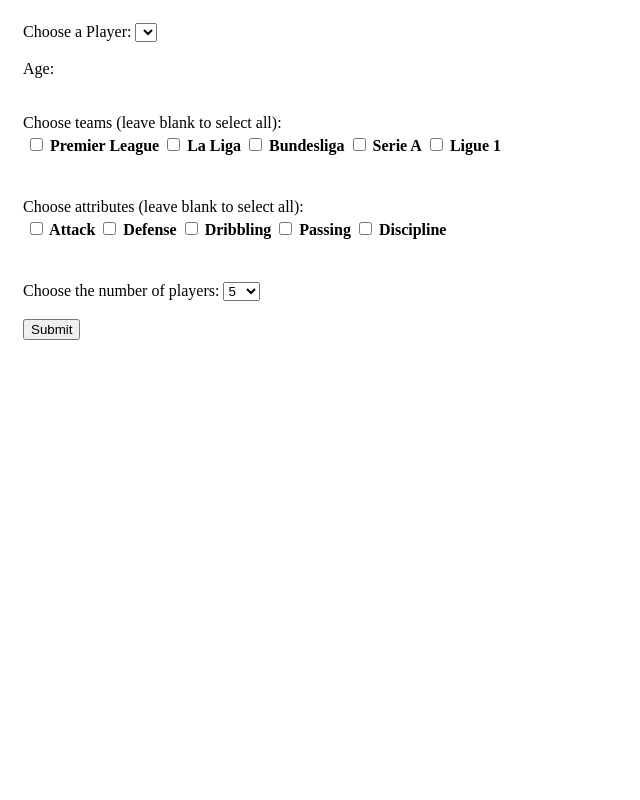
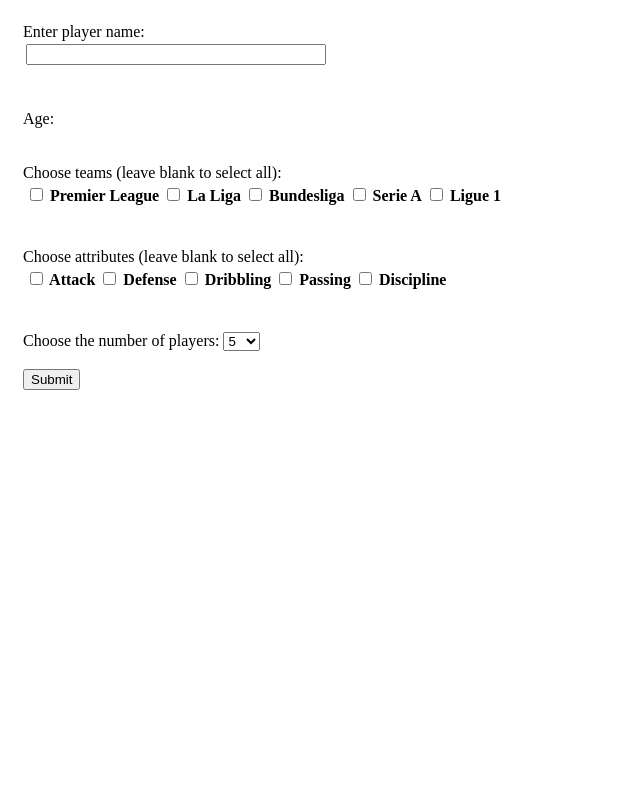
Before and after one commit to RohanJaisimha/Football_Similarities, a Flask app: template templates/index.html in a window 1280 px wide. Shown: the whole page, without its empty margins (0-640 px from the left). Run offline with Flask 2, Linux system fonts and the light colour scheme; the template is opened without the code that fills it, so the values that code supplies are empty; some libraries are stand-ins or nearby versions.

Commit message:
Add search capability

```diff
--- a/application.py
+++ b/application.py
@@ -7,6 +7,9 @@
 import json
 from attributes_and_teams import *
 
+# import difflib
+from fuzzywuzzy.fuzz import partial_ratio
+
 application = Flask(__name__)
 
 players_df = None
@@ -14,6 +17,7 @@
 
 def loadData(f_name):
     global players_df
+
     players_df = pd.read_csv(f_name)
     players_df = players_df.drop(
         [
@@ -117,14 +121,14 @@
     return similar_players
 
 
-def filterData(min_age, max_age, player_name, teams, attributes_to_compare):
+def filterData(min_age, max_age, player_name, team_name, teams, attributes_to_compare):
     global players_df
 
     for i in range(len(players_df)):
         player = players_df.iloc[i]
-        if (min_age <= player["age"] <= max_age and player["squad"] in teams) or player[
-            "name"
-        ] == player_name:
+        if min_age <= player["age"] <= max_age and player["squad"] in teams:
+            pass
+        elif player["name"] == player_name and player["squad"] == team_name:
             pass
         else:
             players_df["name"].iloc[i] = "undefined"
@@ -137,20 +141,18 @@
 def index():
     global players_df
 
-    player_names = sorted(list(players_df["name"]))
     overall_max_age = max(players_df["age"])
     overall_min_age = min(players_df["age"])
 
     return render_template(
         "index.html",
-        player_names=player_names,
+        overall_min_age=overall_min_age,
+        overall_max_age=overall_max_age,
         attacking_attributes=attacking_attributes,
         defensive_attributes=defensive_attributes,
         dribbling_attributes=dribbling_attributes,
         passing_attributes=passing_attributes,
         discipline_attributes=discipline_attributes,
-        overall_min_age=overall_min_age,
-        overall_max_age=overall_max_age,
         english_teams=english_teams,
         spanish_teams=spanish_teams,
         german_teams=german_teams,
@@ -166,6 +168,7 @@
     min_age, max_age = json.loads(request.form["age_range"])
     k = int(request.form["k"])
     player_name = request.form["player_name"]
+    team_name = request.form["team_name"]
     attributes_to_compare = json.loads(request.form["attributes"])
     teams = json.loads(request.form["teams"])
 
@@ -185,17 +188,41 @@
             + discipline_attributes
         )
 
-    filterData(min_age, max_age, player_name, teams, attributes_to_compare)
+    filterData(min_age, max_age, player_name, team_name, teams, attributes_to_compare)
     scaleData()
 
-    player = players_df[players_df["name"] == player_name].iloc[0]
-    players_df = players_df[players_df["name"] != player_name]
+    try:
+        player = players_df[
+            (players_df["name"] == player_name) & (players_df["squad"] == team_name)
+        ].iloc[0]
+    except IndexError:
+        return json.dumps(["ERROR"])
+    players_df = players_df[
+        (players_df["name"] != player_name) | (players_df["squad"] != team_name)
+    ]
 
     similar_players = findkNN(player, k, attributes_to_compare)
     loadData("./Data/Top5Leagues_201920_Stats.csv")
     return json.dumps(similar_players)
 
 
+@application.route("/searchPlayers", methods=["POST"])
+def searchPlayers():
+    query = request.form["query"]
+
+    closest_matches = []
+    word_closeness_scores = [
+        [-partial_ratio(query.lower(), word.lower()), word]
+        for word in list(players_df["name"] + ", " + players_df["squad"])
+    ]
+    heapq.heapify(word_closeness_scores)
+
+    for i in range(3):
+        closest_matches.append(heapq.heappop(word_closeness_scores)[1])
+
+    return json.dumps(closest_matches)
+
+
 loadData("./Data/Top5Leagues_201920_Stats.csv")
 
 if __name__ == "__main__":
--- a/requirements.txt
+++ b/requirements.txt
@@ -1,5 +1,6 @@
 click==7.1.2
 Flask==1.1.2
+fuzzywuzzy==0.18.0
 itsdangerous==1.1.0
 Jinja2==2.11.2
 joblib==0.16.0
--- a/templates/index.html
+++ b/templates/index.html
@@ -30,16 +30,44 @@
             padding-left: 5px;
             padding-right: 5px;
         }
+        #search_area {
+            width: 300px;
+        }
+        #player_name_search_box {
+            width: 300px;
+        }
+        .search_suggestion:hover {
+            background-color: #800000;
+            color: white;
+            width: 100%;
+            cursor: pointer;
+        }
+        .search_suggestion {
+            display:none;
+            width: 100%;
+        }
     </style>
     <body>
-        <label for="player_name">Choose a Player:</label>
-        <select id="player_name" name="player_name">
-            {% for player_name in player_names %}
-                <option value="{{ player_name  }}">
-                    {{ player_name }}
-                </option>
-            {% endfor %}
-        </select>
+        Enter player name:
+        <table id="search_area">
+            <tr>
+                <td>
+                    <input type="text" id="player_name_search_box" oninput="searchPlayer(this)">
+                </td>
+            </tr>
+            <tr>
+                <td class="search_suggestion" id="search_suggestion_1">
+                </td>
+            </tr>
+            <tr>
+                <td class="search_suggestion" id="search_suggestion_2">
+                </td>
+            </tr>
+            <tr>
+                <td class="search_suggestion" id="search_suggestion_3">
+                </td>
+            </tr>
+        </table>
 
         <br><br>
 
@@ -248,13 +276,13 @@
     </body>
     <script>
         function findSimilarities() {
-            let player_name = document.getElementById("player_name").value;
+            let temp = document.getElementById("player_name_search_box").value.split(", ");
+            let player_name = temp[0];
+            let team_name = temp[1];
             let attributes = getSelectedAttributes();
             let k = document.getElementById("k").value;
             let age_range = [$("#age_slider").slider("values", 0), $("#age_slider").slider("values", 1)];
             let teams = getSelectedTeams();
-            console.log(attributes);
-            console.log(teams);
 
             let elem = document.getElementById("results_table");
             let table_code = "Finding " + k + " closest matches to " + player_name + "...";
@@ -266,6 +294,7 @@
                 url: "/findSimilarities",
                 type: "post",
                 data: {"player_name": player_name,
+                       "team_name": team_name,
                        "attributes": JSON.stringify(attributes),
                        "k": k,
                        "age_range": JSON.stringify(age_range),
@@ -275,12 +304,16 @@
                 // response: the players that are most similar
                 // JSONified 2-d array of size k x 3, [Name, Team, Similarity Score]
                 // We go through this array and fill in the table
-                let data = JSON.parse(response);
+                let similar_players = JSON.parse(response);
+                if(similar_players[0] == "ERROR") {
+                    elem.innerHTML = "<h1>ERROR: Player does not exist</h1>";
+                    return;
+                }
                 let table_code = "<table border='1'><thead><th>Name</th><th>Team</th><th>Score</th></thead><tbody>";
-                for(let i = 0; i < data.length; i += 1) {
-                    table_code = table_code + "<tr><td>" + data[i][0] + "</td>";
-                    table_code = table_code + "<td>" + data[i][1] + "</td>";
-                    table_code = table_code + "<td>" + data[i][2] + "</td></tr>";
+                for(let i = 0; i < similar_players.length; i += 1) {
+                    table_code = table_code + "<tr><td>" + similar_players[i][0] + "</td>";
+                    table_code = table_code + "<td>" + similar_players[i][1] + "</td>";
+                    table_code = table_code + "<td>" + similar_players[i][2] + "</td></tr>";
                 }
                 table_code += "</tbody></table>";
                 elem.innerHTML = table_code;
@@ -316,11 +349,11 @@
 
             return selected_attributes;
         }
-        function selectOrUnselectAll(elem, type) {
+        function selectOrUnselectAll(checkbox, type) {
             let tds = document.getElementsByClassName(type);
 
             for(let i = 0; i < tds.length; i += 1) {
-                if(elem.checked) {
+                if(checkbox.checked) {
                     select(tds[i]);
                 }
                 else {
@@ -356,5 +389,31 @@
         function unselect(elem) {
             elem.style.color = elem.style.backgroundColor = '';
         }
+        function searchPlayer(player_search_box) {
+            let query = player_search_box.value;
+
+            // making an ajax request to the server with the name of the player, the attributes, the range of ages,
+            // the teams, and k
+            let request = $.ajax({
+                url: "/searchPlayers",
+                type: "post",
+                data: {"query": query}
+            });
+            request.done(function(response, textStatus, XHR) {
+                // response: the players that most closely match the query
+                // JSONified array
+                let search_suggestions = JSON.parse(response);
+                for(let i = 0; i < search_suggestions.length; i += 1) {
+                    let search_suggestion_td = document.getElementById("search_suggestion_" + (i + 1));
+                    search_suggestion_td.innerText = search_suggestions[i];
+                    search_suggestion_td.style.display = "block";
+                    search_suggestion_td.onclick = function() {player_search_box.value = search_suggestions[i]; $(".search_suggestion").css("display", "none");};
+                }
+
+            });
+            request.fail(function(jqXHR, textStatus, errorThrown) {
+                console.error(errorThrown);
+            });
+        }
     </script>
 </html>
```
